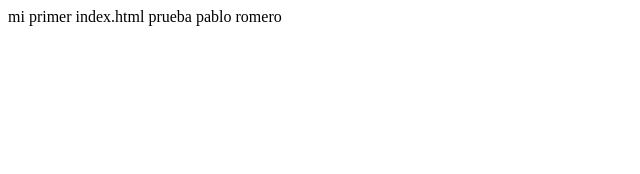
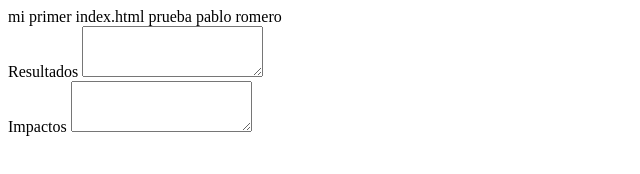
Before and after one commit to Eduard394/Pruebas_diciembre, a plain HTML site: page index.html in a window 1280 px wide. Shown: the whole page, without its empty margins (0-640 px from the left). Drawn offline with Linux system fonts and the light colour scheme.

Commit message:
index modificado

```diff
--- a/index.html
+++ b/index.html
@@ -1,2 +1,15 @@
 mi primer index.html
 prueba pablo romero
+
+<div class="col-md-12">
+<div class="row">
+    <div class="form-group col">
+        <label for="resultados">Resultados</label>
+        <textarea class="form-control" id="resultados" name="resultados" rows="3"></textarea>
+    </div>
+    <div class="form-group col">
+        <label for="impactos_esperados">Impactos </label>
+        <textarea class="form-control" id="impactos_esperados" name="impactos_esperados" rows="3"></textarea>
+    </div>
+</div>
+</div>
```
